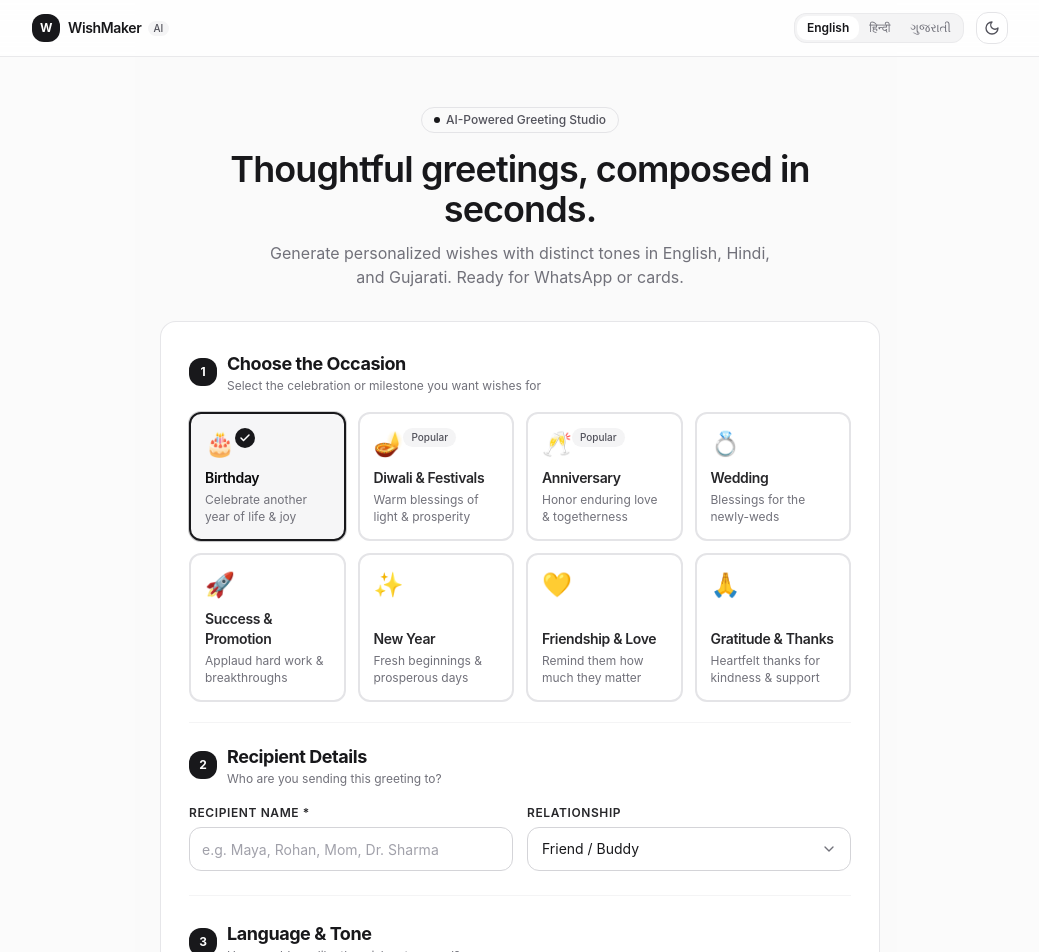
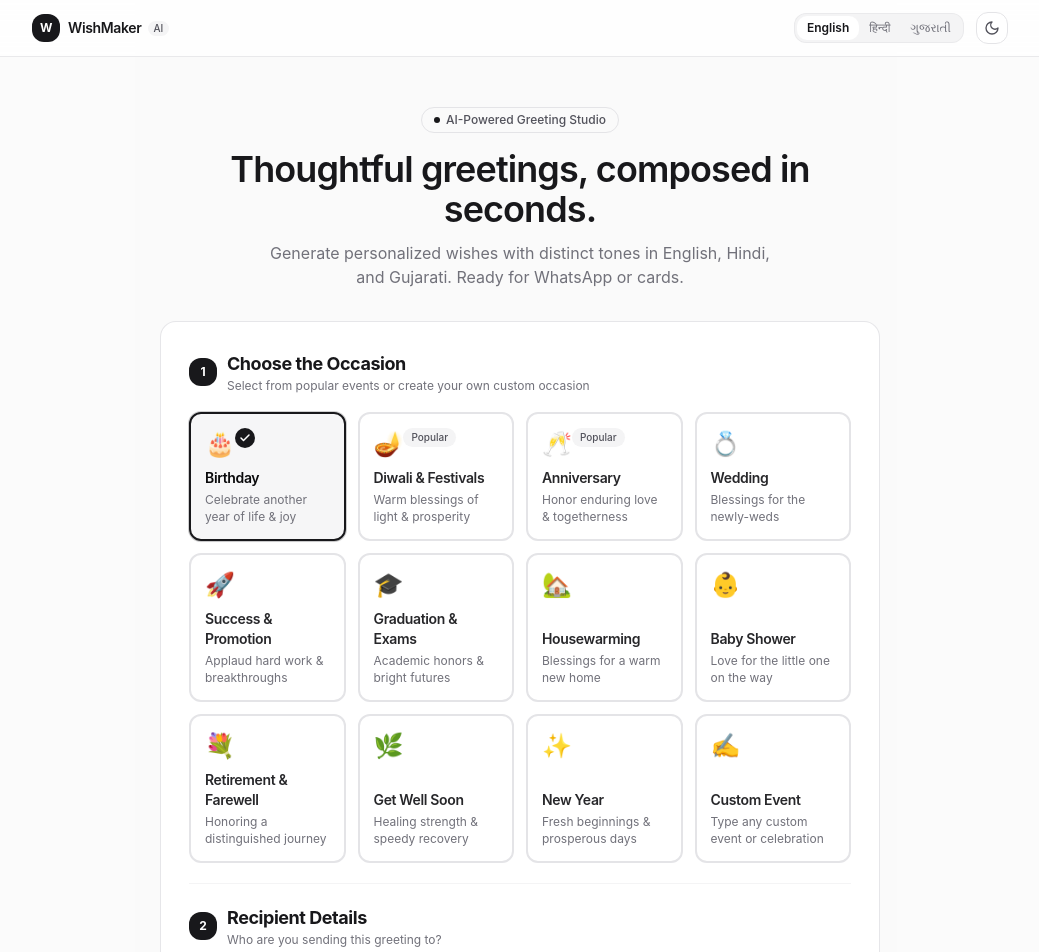
Before and after one commit to princesojitra/wishmaker, a React (Vite) app: page / in a window 1280 px wide. Shown: the top 952 px of the page, without its empty margins (120-1159 px from the left). Built offline with nearby package versions, Linux system fonts and the light colour scheme; a web font is replaced by a local one.

Commit message:
feat: add expanded occasions list and dynamic custom occasion input

```diff
--- a/src/App.tsx
+++ b/src/App.tsx
@@ -12,6 +12,7 @@ import { getCuratedWishes } from './data/sampleWishes';
 
 export function App() {
   const [occasion, setOccasion] = useState('birthday');
+  const [customOccasion, setCustomOccasion] = useState('');
   const [language, setLanguage] = useState<Language>('en');
   const [isDark, setIsDark] = useState(false);
   const [isLoading, setIsLoading] = useState(false);
@@ -53,16 +54,24 @@ export function App() {
   };
 
   const handleGenerateWishes = async (data: WishRequest) => {
+    const finalData: WishRequest = {
+      ...data,
+      occasion:
+        occasion === 'custom' && customOccasion.trim()
+          ? customOccasion.trim()
+          : data.occasion,
+    };
+
     setIsLoading(true);
     setWishes(null);
-    setCurrentRecipient(data.recipientName);
-    setLastRequest(data);
+    setCurrentRecipient(finalData.recipientName);
+    setLastRequest(finalData);
 
     try {
       const response = await fetch('/api/generate', {
         method: 'POST',
         headers: { 'Content-Type': 'application/json' },
-        body: JSON.stringify(data),
+        body: JSON.stringify(finalData),
       });
 
       if (!response.ok) {
@@ -74,11 +83,11 @@ export function App() {
       if (resData.wishes && resData.wishes.length > 0) {
         setWishes(resData.wishes);
       } else {
-        const fallback = getCuratedWishes(data);
+        const fallback = getCuratedWishes(finalData);
         setWishes(fallback);
       }
     } catch {
-      const fallback = getCuratedWishes(data);
+      const fallback = getCuratedWishes(finalData);
       setWishes(fallback);
     } finally {
       setIsLoading(false);
@@ -128,6 +137,8 @@ export function App() {
             <OccasionSelector
               selectedOccasion={occasion}
               onSelectOccasion={setOccasion}
+              customOccasionText={customOccasion}
+              onCustomOccasionChange={setCustomOccasion}
               language={language}
             />
 
--- a/src/components/OccasionSelector.tsx
+++ b/src/components/OccasionSelector.tsx
@@ -2,16 +2,21 @@ import React from 'react';
 import { Check } from 'lucide-react';
 import { OCCASIONS } from '../data/occasions';
 import { Language } from '../types/wish';
+import { Input } from './ui/input';
 
 interface OccasionSelectorProps {
   selectedOccasion: string;
   onSelectOccasion: (id: string) => void;
+  customOccasionText?: string;
+  onCustomOccasionChange?: (text: string) => void;
   language: Language;
 }
 
 export const OccasionSelector: React.FC<OccasionSelectorProps> = ({
   selectedOccasion,
   onSelectOccasion,
+  customOccasionText = '',
+  onCustomOccasionChange,
   language,
 }) => {
   const getLocalizedTitle = (occ: typeof OCCASIONS[0]) => {
@@ -23,15 +28,15 @@ export const OccasionSelector: React.FC<OccasionSelectorProps> = ({
   const sectionTitles = {
     en: {
       title: 'Choose the Occasion',
-      subtitle: 'Select the celebration or milestone you want wishes for',
+      subtitle: 'Select from popular events or create your own custom occasion',
     },
     hi: {
       title: 'अवसर का चयन करें',
-      subtitle: 'वह अवसर चुनें जिसके लिए आपको शुभकामना चाहिए',
+      subtitle: 'लोकप्रिय अवसरों में से चुनें या अपना कोई भी खास अवसर लिखें',
     },
     gu: {
       title: 'અવસર પસંદ કરો',
-      subtitle: 'જે પ્રસંગ કે ઉત્સવ માટે શુભેચ્છા જોઈએ તે પસંદ કરો',
+      subtitle: 'જાણીતા પ્રસંગોમાંથી પસંદ કરો અથવા તમારો પોતાનો પ્રસંગ લખો',
     },
   };
 
@@ -56,7 +61,7 @@ export const OccasionSelector: React.FC<OccasionSelectorProps> = ({
         </div>
       </div>
 
-      {/* Occasion Cards Grid with clean refined neutral selection */}
+      {/* Occasion Cards Grid */}
       <div className="grid grid-cols-2 gap-2.5 sm:grid-cols-4 sm:gap-3">
         {OCCASIONS.map((occ) => {
           const isSelected = selectedOccasion === occ.id;
@@ -98,6 +103,33 @@ export const OccasionSelector: React.FC<OccasionSelectorProps> = ({
           );
         })}
       </div>
+
+      {/* Dynamic input for custom occasion */}
+      {selectedOccasion === 'custom' && (
+        <div className="pt-1.5 animate-fade-in">
+          <label className="text-xs font-semibold text-zinc-800 dark:text-zinc-200 uppercase tracking-wider block mb-1.5">
+            {language === 'hi'
+              ? 'अपने अवसर का नाम लिखें'
+              : language === 'gu'
+              ? 'તમારા પ્રસંગનું નામ લખો'
+              : 'Name Your Custom Occasion'}
+          </label>
+          <Input
+            type="text"
+            placeholder={
+              language === 'hi'
+                ? 'उदा. मैराथन जीत, नई दुकान का उद्घाटन, पहली कार, पीएचडी पूरी होना...'
+                : language === 'gu'
+                ? 'દા.ત. નવી ગાડી, દુકાનનું ઉદ્ઘાટન, નવી કંપની શરૂ કરી...'
+                : 'e.g. Marathon finish, Book launch, First home, Startup funding...'
+            }
+            value={customOccasionText}
+            onChange={(e) => onCustomOccasionChange?.(e.target.value)}
+            className="h-11 border-zinc-300 dark:border-zinc-700 text-sm"
+            maxLength={60}
+          />
+        </div>
+      )}
     </div>
   );
 };
--- a/src/data/occasions.ts
+++ b/src/data/occasions.ts
@@ -50,6 +50,51 @@ export const OCCASIONS: Occasion[] = [
     tag: 'Career',
   },
   {
+    id: 'graduation',
+    title: 'Graduation & Exams',
+    titleHi: 'दीक्षांत व परीक्षा सफलता',
+    titleGu: 'પદવીદાન અને પરીક્ષા સફળતા',
+    icon: '🎓',
+    description: 'Academic honors & bright futures',
+    tag: 'Academic',
+  },
+  {
+    id: 'housewarming',
+    title: 'Housewarming',
+    titleHi: 'गृह प्रवेश',
+    titleGu: 'વાસ્તુ / ગૃહ પ્રવેશ',
+    icon: '🏡',
+    description: 'Blessings for a warm new home',
+    tag: 'New Home',
+  },
+  {
+    id: 'baby_shower',
+    title: 'Baby Shower',
+    titleHi: 'गोद भराई',
+    titleGu: 'સીમંત / ખોળો ભરવો',
+    icon: '👶',
+    description: 'Love for the little one on the way',
+    tag: 'Family',
+  },
+  {
+    id: 'retirement',
+    title: 'Retirement & Farewell',
+    titleHi: 'सेवानिवृत्ति व विदाई',
+    titleGu: 'નિવૃત્તિ અને વિદાય',
+    icon: '💐',
+    description: 'Honoring a distinguished journey',
+    tag: 'Milestone',
+  },
+  {
+    id: 'get_well',
+    title: 'Get Well Soon',
+    titleHi: 'शीघ्र स्वास्थ्य लाभ',
+    titleGu: 'ઝડપી સ્વાસ્થ્ય લાભ',
+    icon: '🌿',
+    description: 'Healing strength & speedy recovery',
+    tag: 'Care',
+  },
+  {
     id: 'new_year',
     title: 'New Year',
     titleHi: 'नया साल',
@@ -59,22 +104,13 @@ export const OCCASIONS: Occasion[] = [
     tag: 'Seasonal',
   },
   {
-    id: 'friendship',
-    title: 'Friendship & Love',
-    titleHi: 'दोस्ती व स्नेह',
-    titleGu: 'મિત્રતા અને સ્નેહ',
-    icon: '💛',
-    description: 'Remind them how much they matter',
-    tag: 'Personal',
-  },
-  {
-    id: 'gratitude',
-    title: 'Gratitude & Thanks',
-    titleHi: 'आभार व धन्यवाद',
-    titleGu: 'આભાર અને કૃતજ્ઞતા',
-    icon: '🙏',
-    description: 'Heartfelt thanks for kindness & support',
-    tag: 'Heartfelt',
+    id: 'custom',
+    title: 'Custom Event',
+    titleHi: 'अन्य खास अवसर',
+    titleGu: 'અન્ય ખાસ પ્રસંગ',
+    icon: '✍️',
+    description: 'Type any custom event or celebration',
+    tag: 'Custom',
   },
 ];
 
@@ -85,7 +121,7 @@ export const RELATIONSHIPS = [
   { id: 'parents', label: 'Parents / Elders', labelHi: 'माता-पिता / बड़े', labelGu: 'માતા-પિતા / વડીલ' },
   { id: 'sibling', label: 'Brother / Sister', labelHi: 'भाई / बहन', labelGu: 'ભાઈ / બહેન' },
   { id: 'colleague', label: 'Colleague / Boss', labelHi: 'सहकर्मी / बॉस', labelGu: 'સહકર્મી / બોસ' },
-  { id: 'mentor', label: 'Mentor / Teacher', labelHi: 'गुरु / शिक्षक', labelGu: 'ગુરુ / શિક્ષક' },
+  { id: 'mentor', label: 'Mentor / Teacher', labelHi: 'गुरू / शिक्षक', labelGu: 'ગુરુ / શિક્ષક' },
   { id: 'general', label: 'Anyone Special', labelHi: 'विशेष व्यक्ति', labelGu: 'ખાસ વ્યક્તિ' },
 ];
 
```
